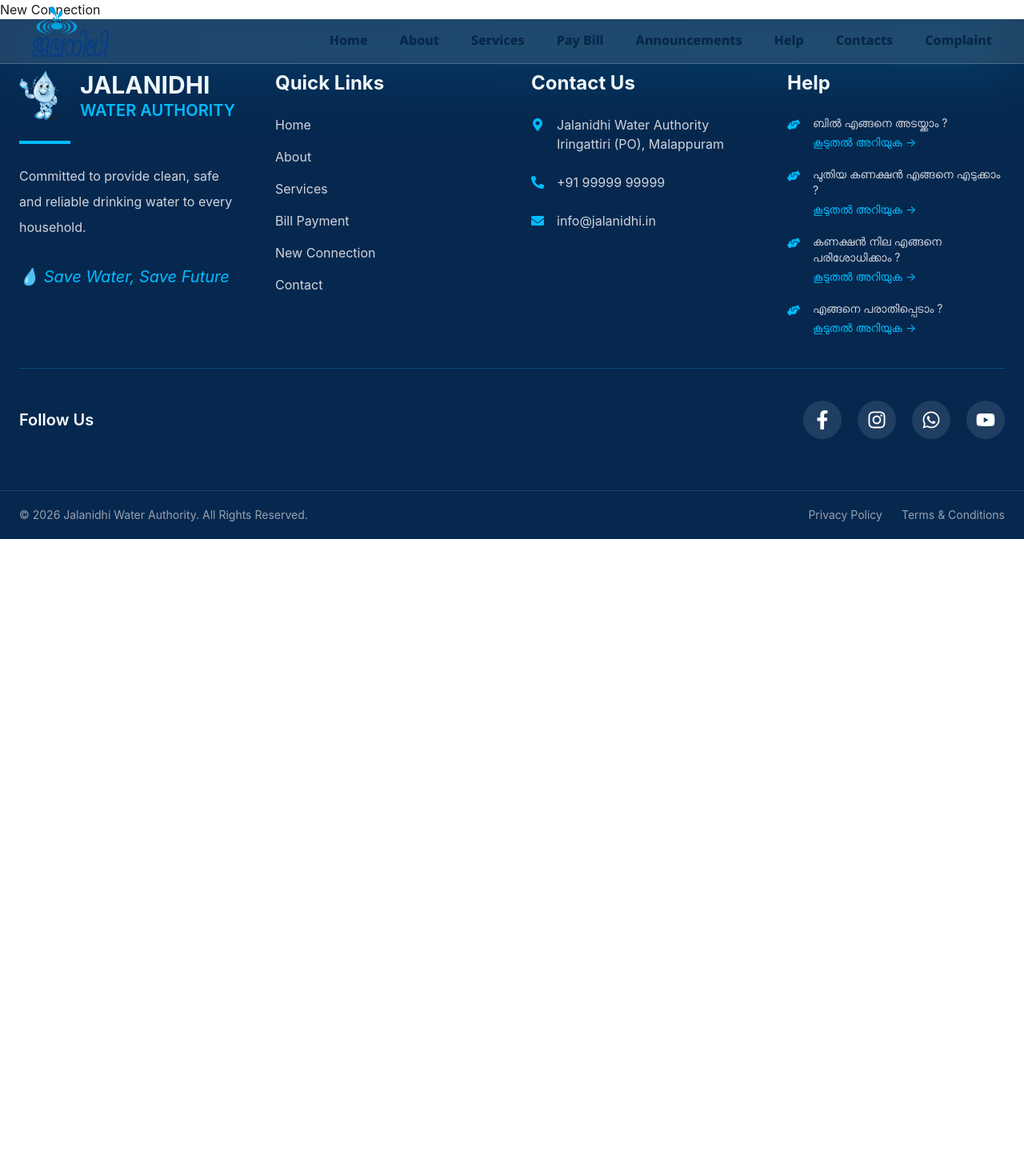
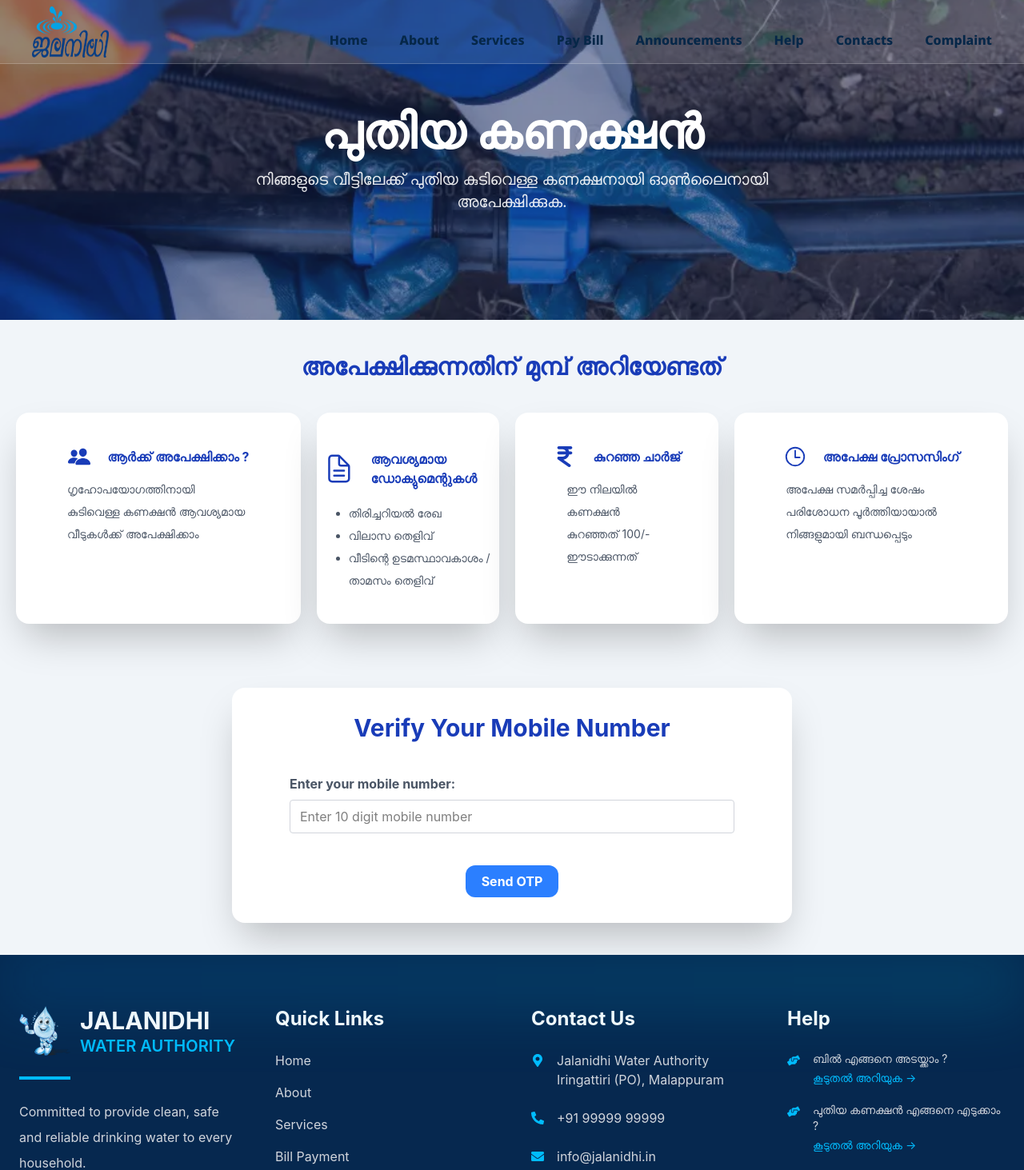
Before and after one commit to amalmkr/Jalanidhi-website, a React (Vite) app: page /new-connection in a window 1280 px wide. Shown: the top 1463 px of the page at 80% size. Before the commit the page ends 800 px from the top, so only its background shows below. Built offline with nearby package versions, Linux system fonts and the light colour scheme.

Commit message:
new connection page on process

```diff
--- a/src/pages/NewConnection.jsx
+++ b/src/pages/NewConnection.jsx
@@ -1,8 +1,42 @@
+import connection from '../assets/images/connection.webp'
+import NewConnectionCard from '../sections/NewConnection/NewConnectionCard';
+import NumberVerification from '../sections/NewConnection/NumberVerification';
+
 function NewConnection(){
 
     return(
         <>
-        <h1>New Connection</h1>
+        <section className='bg-slate-100'>
+            <div className="relative">
+
+                <img
+                    src={connection}
+                    alt="Water distribution"
+                    className="w-full h-[250px] md:h-[400px] object-cover"
+                />
+
+                {/* Overlay */}
+                <div className="absolute inset-0 bg-blue-950/50"></div>
+
+                {/* Hero Content */}
+                <div className="absolute inset-0 flex flex-col justify-center items-center text-center px-4">
+
+                    <h1 className="text-white font-extrabold text-4xl md:text-6xl">
+                        പുതിയ കണക്ഷൻ
+                    </h1>
+
+                    <p className="text-white/90 text-base md:text-xl mt-4 max-w-2xl">
+                        നിങ്ങളുടെ വീട്ടിലേക്ക് പുതിയ കുടിവെള്ള കണക്ഷനായി ഓൺലൈനായി അപേക്ഷിക്കുക.
+                    </p>
+
+                </div>
+            </div>
+
+            <NewConnectionCard/>
+            <NumberVerification/>
+
+
+        </section>
         </>
     )
 }
--- a/src/pages/WaterTime.jsx
+++ b/src/pages/WaterTime.jsx
@@ -1,47 +1,75 @@
 import { useNavigate } from "react-router-dom";
 import { useState,} from "react";
 import { FaClock, FaTint, FaMapMarkerAlt, FaCalendarAlt, FaPhoneAlt } from "react-icons/fa";
-import waterTime from "../assets/images/connection.webp";
+import waterTime from "../assets/images/waterTime.jpg";
 
 const waterDistributionData = [
     {
         id: 1,
-        area: "ഇരിങ്ങാട്ടിരി",
+        area: "നെല്ലിക്കലടി",
         morning: "6:00 AM - 8:00 AM",
         evening: "6:00 PM - 8:00 PM",
         days: "എല്ലാ ദിവസവും",
     },
     {
         id: 2,
-        area: "പ്രദേശം 2",
+        area: "പൂളക്കൽ",
         morning: "6:30 AM - 8:30 AM",
         evening: "6:30 PM - 8:30 PM",
         days: "എല്ലാ ദിവസവും",
     },
     {
         id: 3,
-        area: "പ്രദേശം 3",
+        area: "പുത്തനഴി",
         morning: "7:00 AM - 9:00 AM",
         evening: "7:00 PM - 9:00 PM",
         days: "എല്ലാ ദിവസവും",
     },
     {
         id: 4,
-        area: "പ്രദേശം 4",
+        area: "കോഴിയാരംക്കുന്ന്",
         morning: "5:30 AM - 7:30 AM",
         evening: "5:30 PM - 7:30 PM",
         days: "തിങ്കൾ - ശനി",
     },
     {
         id: 5,
-        area: "പ്രദേശം 5",
+        area: "കളത്തിൽക്കുന്ന്",
         morning: "6:00 AM - 8:00 AM",
         evening: "6:00 PM - 8:00 PM",
         days: "എല്ലാ ദിവസവും",
     },
     {
         id: 6,
-        area: "പ്രദേശം 6",
+        area: "കൂമ്മുള്ളി",
+        morning: "7:00 AM - 9:00 AM",
+        evening: "7:00 PM - 9:00 PM",
+        days: "എല്ലാ ദിവസവും",
+    },
+    {
+        id: 7,
+        area: "വേളിപ്പാടം",
+        morning: "7:00 AM - 9:00 AM",
+        evening: "7:00 PM - 9:00 PM",
+        days: "എല്ലാ ദിവസവും",
+    },
+    {
+        id: 8,
+        area: "വീട്ടിക്കുന്ന്",
+        morning: "7:00 AM - 9:00 AM",
+        evening: "7:00 PM - 9:00 PM",
+        days: "എല്ലാ ദിവസവും",
+    },
+    {
+        id: 9,
+        area: "ഭാവനംപറമ്പ്",
+        morning: "7:00 AM - 9:00 AM",
+        evening: "7:00 PM - 9:00 PM",
+        days: "എല്ലാ ദിവസവും",
+    },
+    {
+        id: 10,
+        area: "ചാമാക്കുന്ന്",
         morning: "7:00 AM - 9:00 AM",
         evening: "7:00 PM - 9:00 PM",
         days: "എല്ലാ ദിവസവും",
@@ -68,14 +96,10 @@ function WaterTimePage() {
                 />
 
                 {/* Overlay */}
-                <div className="absolute inset-0 bg-blue-950/60"></div>
+                <div className="absolute inset-0 bg-black/50"></div>
 
                 {/* Hero Content */}
                 <div className="absolute inset-0 flex flex-col justify-center items-center text-center px-4">
-
-                    <div className="text-white text-4xl md:text-5xl mb-4">
-                        <FaClock className="text-xl"/>
-                    </div>
 
                     <h1 className="text-white font-extrabold text-4xl md:text-6xl">
                         ജല വിതരണസമയം
--- /dev/null
+++ b/src/sections/NewConnection/NewConnectionCard.jsx
@@ -0,0 +1,54 @@
+import { IoPeople } from "react-icons/io5";
+import { IoDocumentTextOutline } from "react-icons/io5";
+import { FaIndianRupeeSign } from "react-icons/fa6";
+import { IoTimeOutline } from "react-icons/io5";
+
+function NewConnectionCard(){
+
+    return(
+        <>
+        <div className="bg-slate-100">
+            <h2 className="text-blue-800 border-b-0 border-blue-800 text-2xl md:text-3xl text-center font-bold pt-10">അപേക്ഷിക്കുന്നതിന് മുമ്പ്  അറിയേണ്ടത് </h2>
+            <div className="flex-row md:flex gap-5 px-5 ">
+
+                <div className="rounded-2xl shadow-2xl bg-white max-w-[450px]  py-10 mt-10">
+                    <div className="flex gap-5 justify-center items-center">
+                        <IoPeople className="text-blue-800 text-3xl"/>
+                        <h5 className="text-blue-800 text-center  font-bold">ആർക്ക്  അപേക്ഷിക്കാം ?</h5>
+                    </div>
+                    <p className="px-16 text-gray-600 text-left  mt-3 leading-7 text-sm ">ഗൃഹോപയോഗത്തിനായി കുടിവെള്ള കണക്ഷൻ ആവശ്യമായ വീടുകൾക്ക് അപേക്ഷിക്കാം </p>
+                </div>
+                <div className="rounded-2xl shadow-2xl bg-white max-w-[450px]  py-10 px-2 mt-10">
+                    <div className="flex gap-5 justify-center items-center">
+                        <IoDocumentTextOutline className="text-blue-800 text-3xl md:text-6xl"/>
+                        <h5 className="text-blue-800 text-left font-bold">ആവശ്യമായ ഡോക്യുമെന്റുകൾ</h5>
+                    </div>
+                        <ul className="list-disc text-gray-600 pl-8 mt-3 leading-7 text-sm">
+                            <li>തിരിച്ചറിയൽ രേഖ</li>
+                            <li>വിലാസ തെളിവ്</li>
+                            <li>വീടിന്റെ ഉടമസ്ഥാവകാശം / താമസം തെളിവ്</li>
+                        </ul>
+                </div>
+                <div className="rounded-2xl shadow-2xl bg-white max-w-[450px]  py-10 mt-10">
+                    <div className="flex gap-5 justify-center items-center">
+                        <FaIndianRupeeSign className="text-blue-800 text-3xl"/>
+                        <h5 className="text-blue-800 text-center  font-bold">കുറഞ്ഞ ചാർജ് </h5>
+                    </div>
+                    <p className="px-16 text-gray-600 text-left  mt-3 leading-7 text-sm">ഈ നിലയിൽ കണക്ഷൻ കുറഞ്ഞത് 100/- ഈടാക്കുന്നത് </p>
+                </div>
+                <div className="rounded-2xl shadow-2xl bg-white max-w-[450px]  py-10 mt-10">
+                    <div className="flex gap-5 justify-center items-center">
+                        <IoTimeOutline className="text-blue-800 text-3xl"/>
+                        <h5 className="text-blue-800 text-center font-bold">അപേക്ഷ പ്രോസസിംഗ്</h5>
+                    </div>
+                    <p className="px-16 text-gray-600 text-left text-sm mt-3 leading-7"> അപേക്ഷ സമർപ്പിച്ച ശേഷം പരിശോധന പൂർത്തിയായാൽ നിങ്ങളുമായി ബന്ധപ്പെടും</p>
+                </div>
+
+            </div>
+        </div>
+
+        </>
+    )
+}
+
+export default NewConnectionCard;
--- /dev/null
+++ b/src/sections/NewConnection/NumberVerification.jsx
@@ -0,0 +1,122 @@
+import { useState } from "react";
+
+function NumberVerification() {
+    const [mobileNumber, setMobileNumber] = useState("");
+    const [showOtp, setShowOtp] = useState(false);
+    const [otp, setOtp] = useState("");
+    const [error, setError] = useState(false);
+
+    const handleSubmit = (e) => {
+        e.preventDefault();
+
+        if (mobileNumber === "" || mobileNumber.length !== 10) {
+            setError(true);
+            return;
+        }
+
+        setError(false);
+        console.log("Mobile Number:", mobileNumber);
+
+        setShowOtp(true);
+    };
+
+    return (
+        <section className="pb-10">
+        <div className="rounded-2xl bg-white shadow-2xl mx-auto max-w-[450px] md:max-w-[700px] mt-20 p-8">
+
+            <h2 className="text-center text-2xl md:text-3xl font-bold text-blue-800">
+                Verify Your Mobile Number
+            </h2>
+
+            {!showOtp ? (
+
+                <form onSubmit={handleSubmit}>
+
+                    <div className="flex flex-col gap-2 mt-10 justify-center px-10">
+
+                        <label className="text-gray-600 font-bold">
+                            Enter your mobile number:
+                        </label>
+
+                        <input
+                            type="tel"
+                            value={mobileNumber}
+                            onChange={(e) => {
+                                setMobileNumber(e.target.value);
+                                setError(false);
+                            }}
+                            placeholder="Enter 10 digit mobile number"
+                            maxLength={10}
+                            className="w-full px-3 py-2 border border-gray-300
+                            focus:outline-none focus:ring-2
+                            focus:ring-blue-500 rounded"
+                        />
+
+                        {error && (
+                            <p className="text-red-500 text-sm">
+                                Please enter a valid 10 digit mobile number.
+                            </p>
+                        )}
+
+                    </div>
+
+                    <div className="flex justify-center mt-10">
+
+                        <button
+                            type="submit"
+                            className="text-white bg-blue-500 rounded-xl
+                            font-bold px-5 py-2 hover:bg-blue-600"
+                        >
+                            Send OTP
+                        </button>
+
+                    </div>
+
+                </form>
+
+            ) : (
+
+                <div className="mt-10 px-10">
+
+                    <p className="text-gray-600 text-center mb-6">
+                        OTP sent to <span className="text-blue-800 font-bold">{mobileNumber}</span>
+                    </p>
+
+                    <label className="text-gray-600 font-bold">
+                        Enter OTP:
+                    </label>
+
+                    <input
+                        type="text"
+                        value={otp}
+                        onChange={(e) => setOtp(e.target.value)}
+                        placeholder="Enter 6 digit OTP"
+                        maxLength={6}
+                        className="w-full px-3 py-2 mt-2
+                        border border-gray-300
+                        focus:outline-none focus:ring-2
+                        focus:ring-blue-500 rounded"
+                    />
+
+                    <div className="flex justify-center mt-8">
+
+                        <button
+                            type="button"
+                            className="text-white bg-blue-500
+                            rounded-xl font-bold px-5 py-2
+                            hover:bg-blue-600"
+                        >
+                            Verify OTP
+                        </button>
+
+                    </div>
+
+                </div>
+
+            )}
+        </div>
+        </section>
+    );
+}
+
+export default NumberVerification;
```
